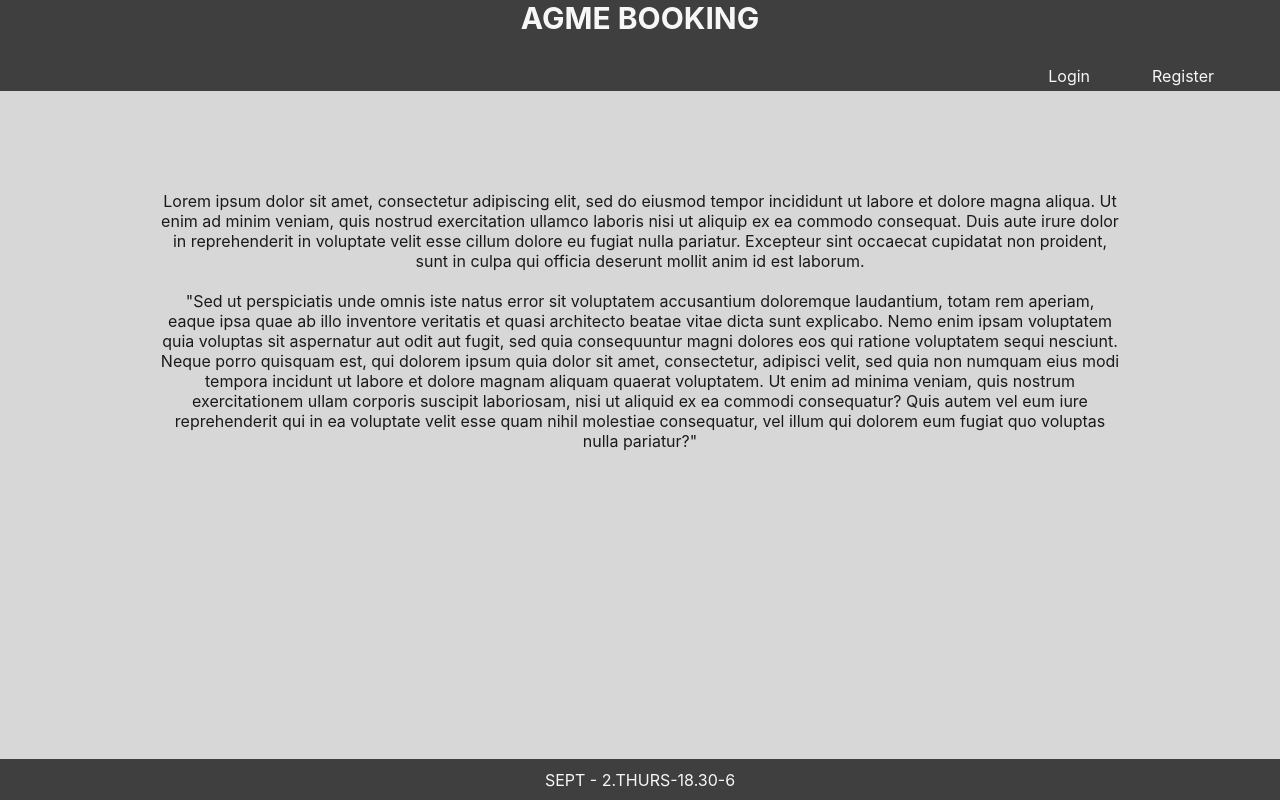
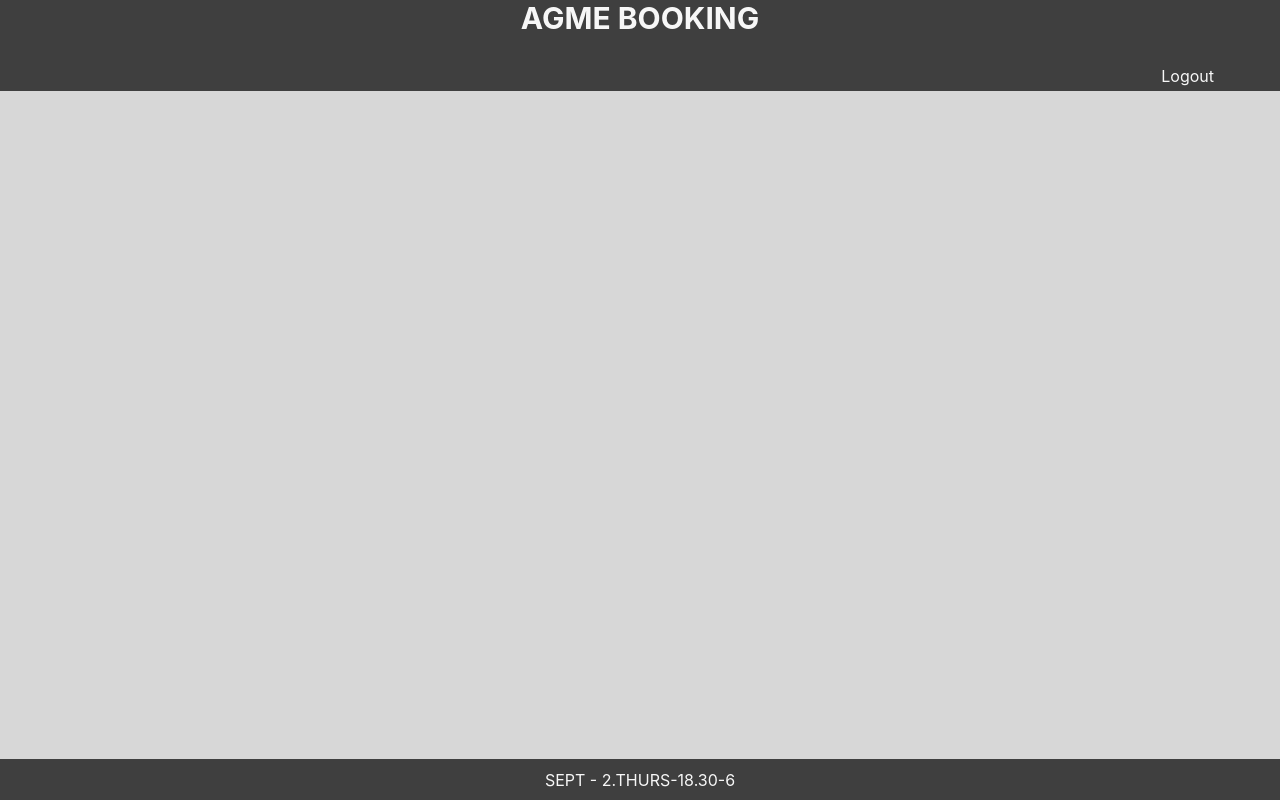
Before and after one commit to RMIT-SEPT/majorproject-2-thurs-18-30-6, a React (Create React App) app in the folder FrontEnd/frontend-react/: page /dashboard in a window 1280 px wide. Before the commit this address led to /. Built offline with nearby package versions, Linux system fonts and the light colour scheme; sample sign-in values are in the browser's storage.

Commit message:
Register page bug resolved and fully functional

```diff
--- a/FrontEnd/frontend-react/src/App.js
+++ b/FrontEnd/frontend-react/src/App.js
@@ -21,7 +21,7 @@ class App extends Component {
         super(props);
 
         this.state = {
-            loggedInStatus: false,
+            loggedInStatus: sessionStorage.getItem('loggedInStatus'),
             user: {}
         }
     }
@@ -29,15 +29,16 @@ class App extends Component {
     changeStatus(status){
         this.setState({loggedInStatus: status})
     }
+
     render() {
         return (
 
             <Router>
                 <Switch>
-                    <Route exact path={'/'} render={ props => (< Mainpage {...props} loggedInStatus ={this.state.loggedInStatus}/> )}/>
+                    <Route exact path={'/'} component={Mainpage}/>
                     <Route exact path={'/login'} component={Loginpage}/>
-                    <Route exact path={'/register'} render={ props => (< Registerpage {...props} loggedInStatus ={this.state.loggedInStatus} changeStatus = {this.changeStatus.bind(this)}/> )}/>
-                    <Route exact path={'/dashboard'} render={ props => (< Dashboard {...props} loggedInStatus ={this.state.loggedInStatus} changeStatus = {this.changeStatus.bind(this)}/> )}/>
+                    <Route exact path={'/register'} component={Registerpage}/>
+                    <Route exact path={'/dashboard'} component={Dashboard}/>
 
                     {/*KEEP AT THE END*/}
                     <Route path={'/404'} component={PageNotFound}/>
--- a/FrontEnd/frontend-react/src/components/header_component/header.js
+++ b/FrontEnd/frontend-react/src/components/header_component/header.js
@@ -3,10 +3,28 @@
     Author: Rodrigo Miguel Rojas (s3784466)
  */
 import React, {Component} from 'react';
+import {Link} from 'react-router-dom';
 import '../../assets/header.css';
 
 class Header extends Component {
+
+    constructor(props){
+        super(props);
+
+        this.state = {
+            loggedInStatus: sessionStorage.getItem('loggedInStatus'),
+            user: sessionStorage.getItem('user')
+        }
+    }
+
+    logout =() => {
+
+        this.setState({loggedInStatus: false})
+        this.setState({user: null})
+        sessionStorage.clear()
+    }
     render() {
+        if(this.state.loggedInStatus){
             return (
                 <header className={'header'}>
 
@@ -17,8 +35,28 @@ class Header extends Component {
 
                     <nav className={'navbar'}>
                         <ul className={'list'}>
-                        <li className={"loginHead"}><a href={"/login"}> Login </a></li>
-                        <li><a href={"/register"}> Register </a></li>
+                            <li>
+                                <Link to={'/'} onClick={this.logout}>Logout</Link>
+                            </li>
+                        </ul>
+
+                    </nav>
+                </header>
+            );
+        }
+        else{
+            return (
+                <header className={'header'}>
+
+                    {/*Div for Website Logo (insert ref to logo image)*/}
+                    <div className={'title'}>
+                        AGME BOOKING
+                    </div>
+
+                    <nav className={'navbar'}>
+                        <ul className={'list'}>
+                            <li className={"loginHead"}><Link to={"/login"}> Login </Link></li>
+                            <li><Link to={'/register'}> Register </Link></li>
                         </ul>
 
                     </nav>
@@ -27,4 +65,6 @@ class Header extends Component {
         }
     }
 
+}
+
 export default Header;
--- a/FrontEnd/frontend-react/src/components/pages/dashboard.js
+++ b/FrontEnd/frontend-react/src/components/pages/dashboard.js
@@ -7,17 +7,18 @@ class Dashboard extends Component {
     constructor(props){
         super(props);
 
-        this.state ={
-
+        this.state = {
+            loggedInStatus: sessionStorage.getItem('loggedInStatus'),
+            user: sessionStorage.getItem('user')
         }
     }
 
     render() {
-        if(this.props.loggedInStatus){
+        if(this.state.loggedInStatus){
+            //const user = JSON.parse(this.state.user);
             return (
                 <div>
                     <Header/>
-
                     <Footer/>
                 </div>
             );
--- a/FrontEnd/frontend-react/src/components/pages/registerpage.js
+++ b/FrontEnd/frontend-react/src/components/pages/registerpage.js
@@ -47,10 +47,11 @@ class Registerpage extends Component {
             {
                 withCredentials: true // lets browser store cookie for logged in purposes
             }).then(response => {
-                console.log('registration response', response)
+                console.log('registration response', response.data)
 
                 // set code for response 200 here (show as good)
-                this.props.changeStatus(true)
+                sessionStorage.setItem('user', JSON.stringify(response.data))
+                sessionStorage.setItem('loggedInStatus', 'true')
                 this.setState({redirect: '/dashboard'})
 
         }).catch(error => {
```
Lines whose indentation alone changed are shown as unchanged.
